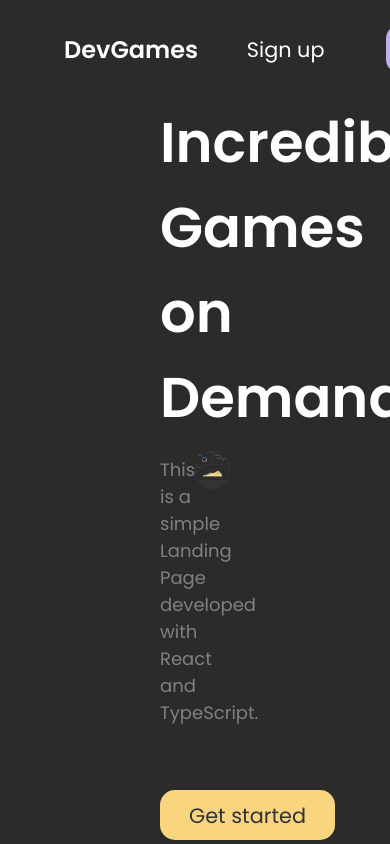
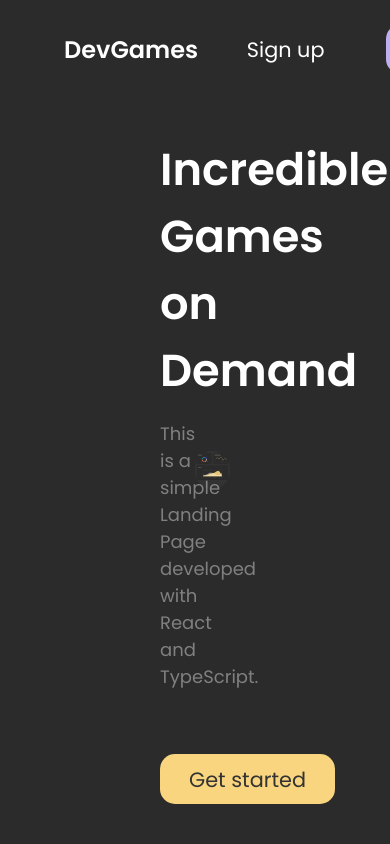
Before and after one commit to Thyago-ES/DevGames, a React (Vite) app: page / in a window 390 px wide. Shown: the top 844 px of the page. Built offline with nearby package versions, Linux system fonts and the light colour scheme.

Commit message:
CSS modificado

```diff
--- a/src/index.css
+++ b/src/index.css
@@ -28,7 +28,7 @@ html {
 
 img {
 	width: 100%;
-	object-fit: cover;
+	/* object-fit: cover; */
 }
 
 #root {
@@ -92,3 +92,13 @@ img {
 	background-color: var(--hot-color-02);
 	color: var(--text-color);
 }
+
+@media screen and (max-width: 768px) {
+	.logo {
+		font-size: 1.5rem;
+	}
+
+	.title {
+		font-size: 2.8rem;
+	}
+}
```
